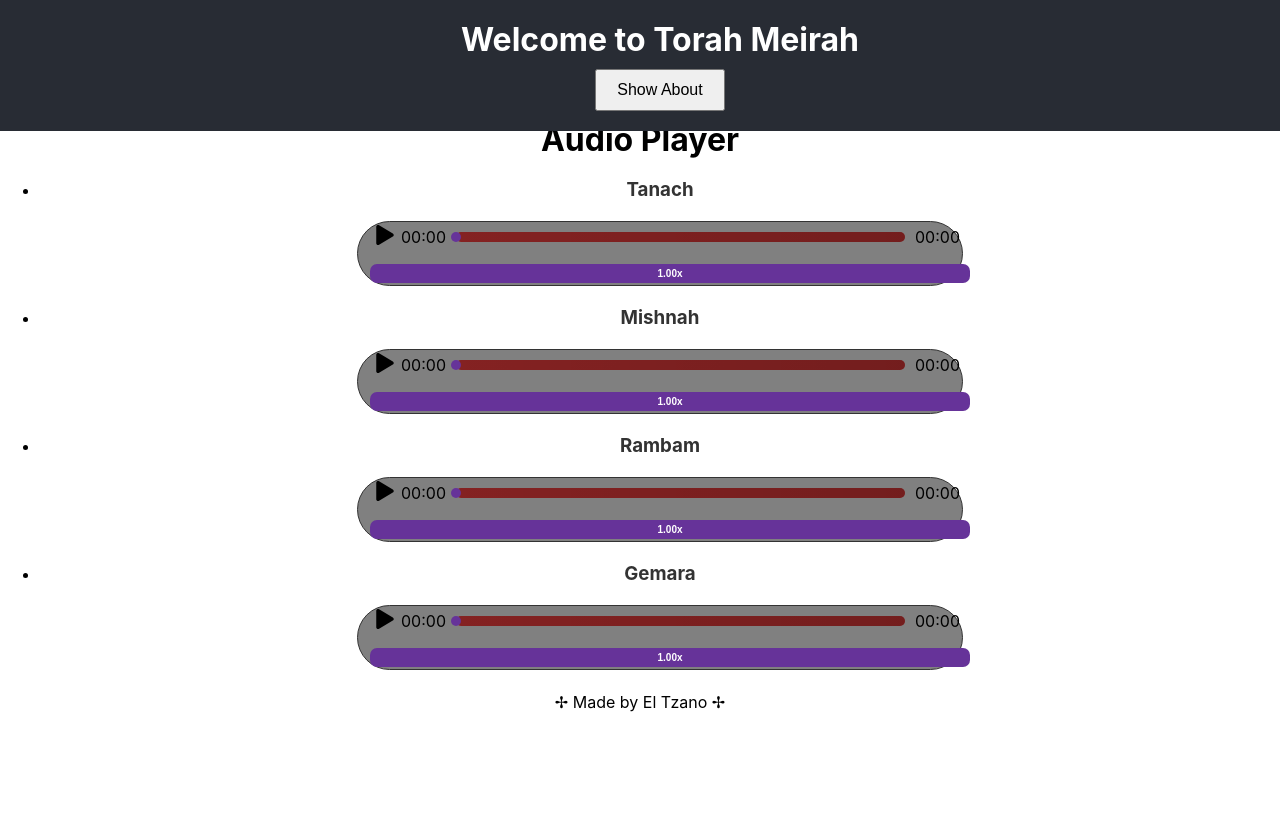
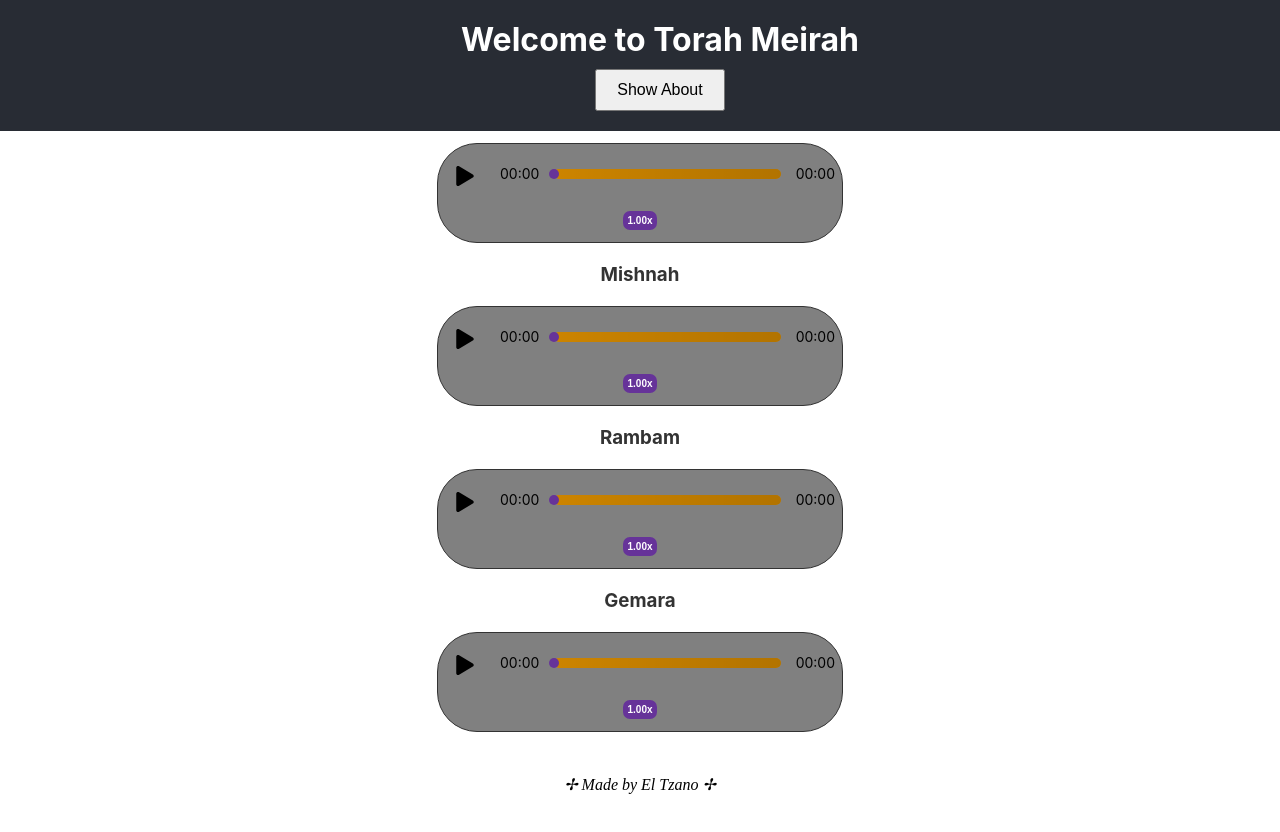
Before and after one commit to DavidRaitan/TorahMeirah, a React (Create React App) app: page / in a window 1280 px wide. Both pictures are taken after a click on the button "Show Audio Player". Shown: the top 832 px of the page. Before the commit the page ends 800 px from the top, so only its background shows below. Built offline with nearby package versions, Linux system fonts and the light colour scheme.

Commit message:
css corrections

```diff
--- a/src/App.css
+++ b/src/App.css
@@ -1,3 +1,4 @@
+/* src/App.css */
 .App {
   text-align: center;
 }
@@ -16,10 +17,14 @@
 }
 
 .App-main {
-  margin-top: 120px;
+  margin-top: 100px;
+  display: flex;
+  justify-content: center;
+  align-items: center;
+  height: calc(100vh - 100px);
 }
 
-.toggle-button {
+button {
   margin-top: 10px;
   padding: 10px 20px;
   font-size: 16px;
@@ -29,25 +34,183 @@ h1 {
   margin: 0;
 }
 
+h3 {
+  color: #6169fb;
+}
+
+ul {
+  list-style: none;
+  padding: 0;
+}
+
+li {
+  margin-bottom: 20px;
+}
+
+/* audioBar.css */
+.audio-player {
+  width: 100%;
+  max-width: 400px;
+  margin: 20px auto;
+  padding: 10px;
+  border: 1px solid #333;
+  background-color: gray;
+  border-radius: 40px;
+}
+
+.controls {
+  display: flex;
+  flex-direction: column;
+  align-items: center;
+}
+
+.playback-controls {
+  display: flex;
+  align-items: center;
+  width: 100%;
+}
+
+.play-pause {
+  background: none;
+  border: none;
+  font-size: 20px;
+  cursor: pointer;
+}
+
+.progress-bar {
+  width: 100%;
+  height: 10px;
+  background-color: orange;
+  margin: 0 10px;
+  position: relative;
+  border-radius: 5px;
+}
+
+.progress {
+  height: 100%;
+  background-color: #4caf50;
+  border-radius: 5px;
+}
+
+.progress-dot {
+  position: absolute;
+  top: 50%;
+  transform: translate(-50%, -50%);
+  width: 10px;
+  height: 10px;
+  background-color: rebeccapurple;
+  border-radius: 50%;
+  pointer-events: none;
+}
+
+.time-passed,
+.time-remaining {
+  font-size: 14px;
+  margin: 0 5px;
+}
+
+.dropdown {
+  position: relative;
+}
+
+.dropbtn {
+  background-color: rebeccapurple;
+  color: white;
+  font-weight: bold;
+  padding: 4px;
+  margin: 10px;
+  font-size: 12px;
+  border: none;
+  cursor: pointer;
+  border-radius: 7px;
+}
+
+.dropdown-content {
+  display: none;
+  position: absolute;
+  background-color: gray;
+  box-shadow: 0px 8px 16px 0px rgba(0, 0, 0, 0.2);
+  z-index: 1;
+  border-radius: 5px;
+  right: 50%;
+  transform: translateX(50%);
+  border: 2px solid rebeccapurple;
+}
+
+.dropdown-content button {
+  width: 100%;
+  text-align: left;
+  padding: 8px;
+  font-size: 12px;
+  border: none;
+  background-color: transparent;
+  font-weight: bolder;
+  color: white;
+}
+
+.dropdown-content button:hover {
+  background-color: rebeccapurple;
+  color: white;
+}
+
+.dropdown-content button.selected {
+  background-color: rebeccapurple;
+  color: white;
+  font-size: 11px;
+}
+
+.show {
+  display: block;
+}
+
+.selected {
+  background-color: #4caf50;
+  color: blue;
+}
+
+/* index.css */
+body {
+  margin: 0;
+  font-family: -apple-system, BlinkMacSystemFont, 'Segoe UI', 'Roboto', 'Oxygen', 'Ubuntu', 'Cantarell', 'Fira Sans', 'Droid Sans', 'Helvetica Neue', sans-serif;
+  -webkit-font-smoothing: antialiased;
+  -moz-osx-font-smoothing: grayscale;
+}
+
+code {
+  font-family: source-code-pro, Menlo, Monaco, Consolas, 'Courier New', monospace;
+}
+
 @media (max-width: 768px) {
-  .App-header {
+  .audio-player {
+    width: 90%;
+    margin: 20px auto;
     padding: 10px;
-    flex-direction: row;
-    justify-content: space-between;
+    border-radius: 20px;
+  }
+
+  .playback-controls {
+    flex-direction: column;
     align-items: center;
   }
 
-  .toggle-button {
-    font-size: 14px;
-    padding: 8px 16px;
+  .play-pause {
+    font-size: 24px;
+    margin-bottom: 10px;
   }
 
-  h1 {
-    font-size: 24px;
+  .progress-bar {
+    margin: 10px 0;
+    width: 100%;
   }
 
-  .App-main {
-    margin-top: 100px;
+  .time-passed,
+  .time-remaining {
+    font-size: 12px;
+    margin: 5px 0;
+  }
+
+  .dropbtn {
+    font-size: 14px;
   }
 }
 
--- a/src/AudioPlayer.css
+++ b/src/AudioPlayer.css
@@ -1,107 +1,11 @@
-/* Audio Player Styles */
-.audio-player {
-  width: 75%;
-  margin: 20px auto;
-  padding: 10px;
-  border: 1px solid #333;
-  background-color: gray;
-  border-radius: 40px;
-  max-width: 600px; /* Adjusted max width */
+/* Add this to your App.css or a relevant CSS file */
+.audio-player-container {
+  padding-bottom: 50px; /* Add some padding to avoid overlap with footer */
 }
 
-.controls {
-  display: flex;
-  align-items: center;
-  flex-wrap: wrap;
+.footer {
+  margin-top: 40px;
+  font-family: serif;
+  font-style: italic;
+  text-align: center;
 }
-
-.playback-controls {
-  display: flex;
-  align-items: center;
-  flex-grow: 1;
-}
-
-.play-pause {
-  background: none;
-  border: none;
-  font-size: 20px;
-  cursor: pointer;
-  padding-left: 15px;
-}
-
-.progress-bar {
-  width: 100%; /* Adjusted width for full width on mobile */
-  height: 10px;
-  background-color: brown;
-  margin: 10px 0; /* Adjusted margin */
-  position: relative;
-  border-radius: 5px;
-}
-
-.progress-dot {
-  position: absolute;
-  top: 50%;
-  transform: translate(-50%, -50%);
-  width: 10px;
-  height: 10px;
-  background-color: rebeccapurple;
-  border-radius: 50%;
-  pointer-events: none;
-}
-
-.dropdown {
-  width: 100%; /* Adjusted width for full width on mobile */
-  text-align: center;
-  margin-top: 10px;
-}
-
-.dropbtn {
-  width: 100%;
-  background-color: rebeccapurple;
-  color: white;
-  font-weight: bold;
-  padding: 4px;
-  font-size: 10px;
-  border: none;
-  cursor: pointer;
-  border-radius: 7px;
-}
-
-@media (max-width: 600px) {
-  .audio-player {
-    width: 90%;
-    padding: 10px;
-    border-radius: 20px;
-  }
-
-  .controls {
-    flex-direction: column;
-  }
-
-  .play-pause {
-    font-size: 18px;
-    padding-left: 0;
-    margin-bottom: 10px;
-  }
-
-  .progress-bar {
-    width: 100%;
-    height: 8px;
-    margin: 10px 0;
-  }
-
-  .progress-dot {
-    width: 8px;
-    height: 8px;
-  }
-
-  .dropdown {
-    width: 100%;
-    text-align: center;
-    margin-top: 10px;
-  }
-
-  .dropbtn {
-    width: 100%;
-  }
-}
--- a/src/AudioPlayer.js
+++ b/src/AudioPlayer.js
@@ -26,7 +26,7 @@
 
 
 
-//   audioPlayer.js
+// src/AudioPlayer.js
 import React from 'react';
 import { audioData } from './Audio/audioData';
 import './AudioPlayer.css';
@@ -34,8 +34,7 @@ import AudioBar from './Audio/bar';
 
 function AudioPlayer() {
   return (
-    <>
-      <div>
+    <div className="audio-player-container">
       <h1 className='page'>Audio Player</h1>
       <ul className='items'>
         {audioData.map((audio, index) => (
@@ -45,9 +44,8 @@ function AudioPlayer() {
           </li>
         ))}
       </ul>
-        <p className='page-footer'>{'\u2722'} Made by El Tzano {'\u2722'}</p> {/* Ensuring footer is placed after the list */}
+      <p className='footer'>{'\u2722'} Made by El Tzano {'\u2722'}</p>
     </div>
-    </>
   );
 }
 
```
Lines whose indentation alone changed are shown as unchanged.
